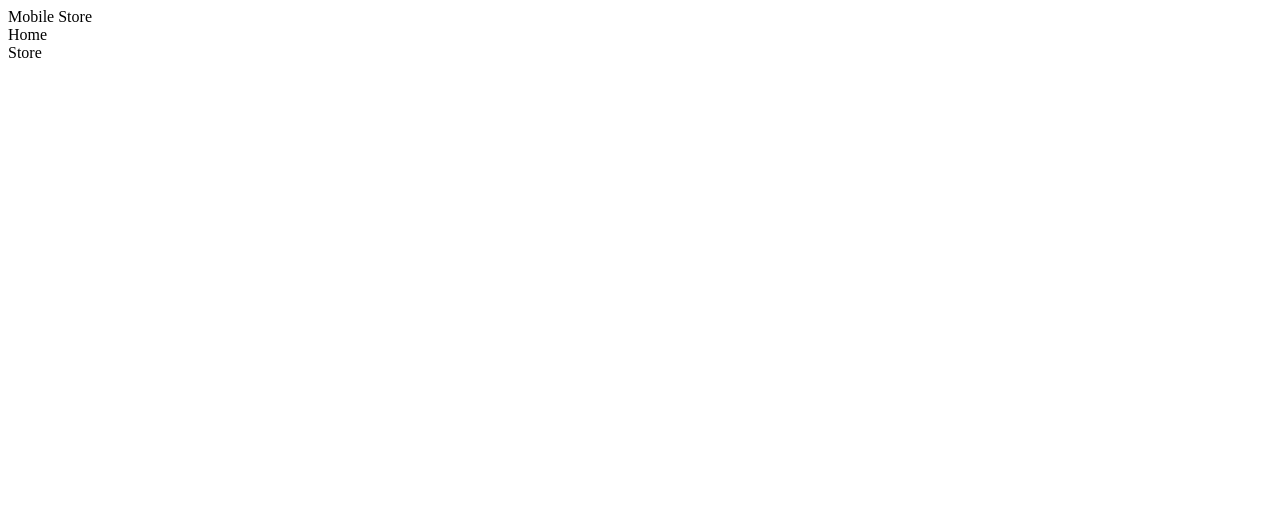
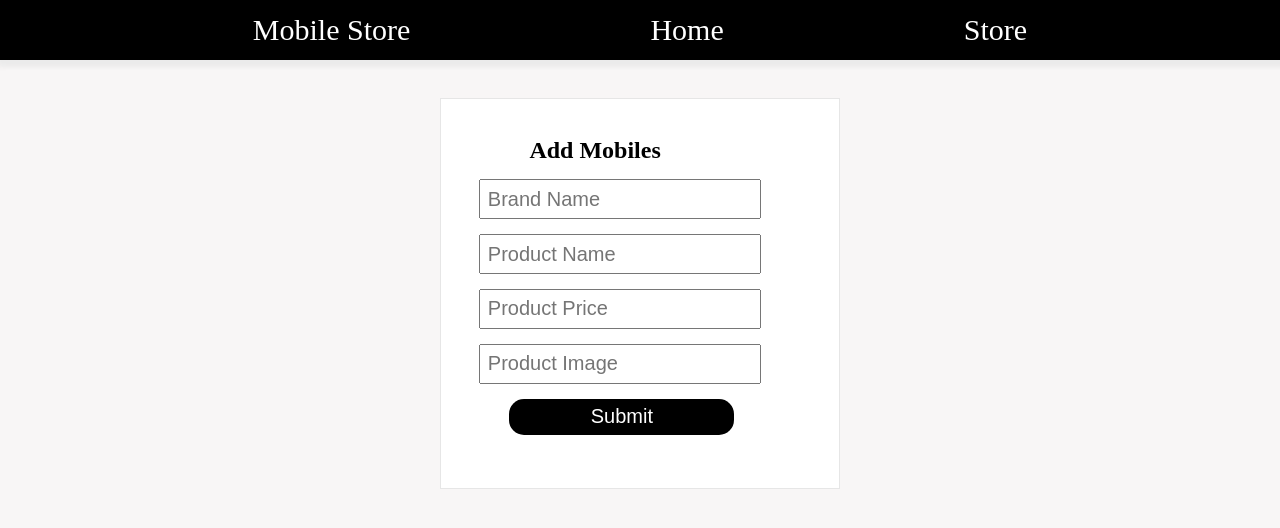
Before and after one commit to HiteshYADAV7415/Mobile-Store-App, a plain HTML site: page index.html in a window 1280 px wide. Drawn offline with Linux system fonts and the light colour scheme.

Commit message:
final but not able to complete due to some error at starting

```diff
--- a/index.html
+++ b/index.html
@@ -4,16 +4,33 @@
     <meta http-equiv="X-UA-Compatible" content="IE=edge">
     <meta name="viewport" content="width=device-width, initial-scale=1.0">
     <title>Index</title>
+    <link rel="stylesheet" href="styles/index.css">
 </head>
 <body>
 
 
+    <!----Nav bar-->
     <div id="navbar">
 
-        <div id="Mobiel">Mobile Store</div>
-        <div id="home">Home</div>
-        <div id="store">Store</div>
+        <div id="Mobile">Mobile Store</div>
+        <div id="home"><a href="index.html">Home</a></div>
+        <div id="store"><a href="store.html">Store</a></div>
+    </div>
 
-    </div>
+
+    <!--form-->
+    <form id="form">
+        <h2>Add Mobiles</h2>
+        <input placeholder="Brand Name" id="brandname" type="text" required />
+        <input placeholder="Product Name" id="productname" type="text" required />
+        <input placeholder="Product Price" id="productprice" type="text" required />
+        <input placeholder="Product Image" id="productimage" type="text" required/>
+
+        <input id="submit" type="submit" value="Submit" />
+
+      </form>
+
+
 </body>
 </html>
+<script src="scripts/index.js"></script>
--- a/scripts/index.js
+++ b/scripts/index.js
@@ -0,0 +1,34 @@
+const submitbutton = document.querySelector("#submit");
+submitbutton.addEventListener("click",create)
+
+let arr= JSON.parse(localStorage.getItem("Data"))||[]
+const create = ()=>{
+
+
+    const brandname = document.querySelector("#brandname").value;
+    const productname = document.querySelector("#productname").value;
+    const productprice = document.querySelector("#productprice").value;
+    const productimage = document.querySelector("#productimage").value;
+
+    if(!brandname||!productimage||!productname||!productprice)
+    {
+        return;
+    }
+
+    const items = {
+
+        brandname:brandname,
+        productname: productname,
+        productprice:productprice,
+        productimage:productimage,
+
+    }
+
+    arr.push(items);
+    localStorage.setItem("Data", JSON.stringify(arr));
+    form.reset();
+    location.href = "./store.html";
+
+
+
+}
--- a/styles/index.css
+++ b/styles/index.css
@@ -0,0 +1,53 @@
+* {
+    margin: 0;
+    padding: 0;
+    box-sizing: border-box;
+  }
+
+  body {
+    background-color: rgb(248, 246, 246);
+  }
+  #navbar {
+    display: flex;
+    justify-content:space-evenly;
+    padding: 1%;
+    box-shadow: 2px 2px 5px 5px rgb(235, 235, 235);
+    background-color: black;
+    color: white;
+    font-size: 30px;
+  }
+  #links > div {
+    display: flex;
+    list-style: none;
+  }
+  #navbar a {
+    text-decoration: none;
+    color: white;
+    font-size: 30px;
+  }
+  #submit {
+    width: 70%;
+    margin-left: 30px;
+    background-color: black;
+    color: white;
+    border: none;
+    border-radius: 15px;
+  }
+  form {
+    width: 400px;
+    border: 1px solid rgb(230, 230, 230);
+    margin: 3% auto;
+    padding: 3%;
+    background: white;
+  }
+  input,
+select {
+  display: block;
+  margin: 15px 0px;
+  font-size: 20px;
+  padding: 2%;
+}
+#form > h2{
+
+    margin-left: 50px;
+}
```
Also changed, not shown: store.html (+20 -0 lines).
